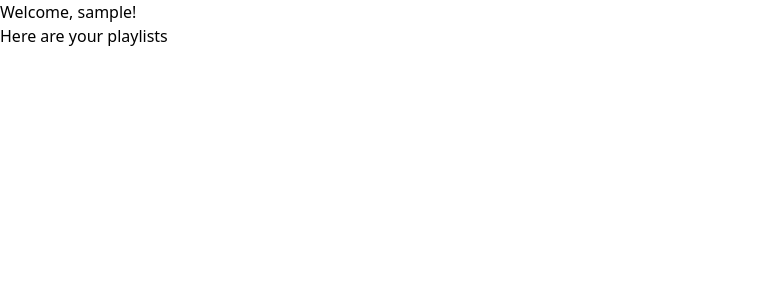
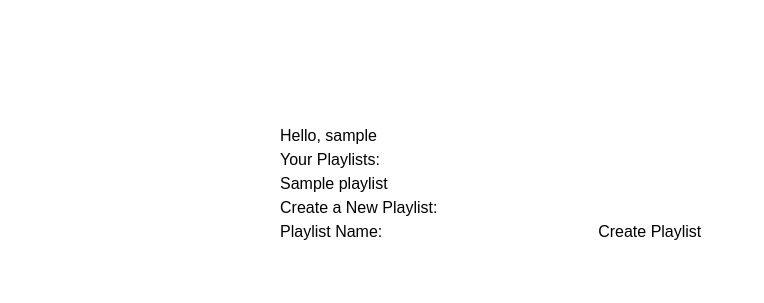
Before and after one commit to rubyimrie/songsearch, a Flask app: template templates/profile.html in a window 1280 px wide. Shown: the top 303 px of the page, without its empty margins (0-764 px from the left). Run offline with Flask 3, Linux system fonts and the light colour scheme; the template is opened without the code that fills it: most values are stand-ins (such as "Sample title", 1, 10 or a date in 2020); style sheets or scripts are compiled from the project's sources.

Commit message:
starting profiles

```diff
--- a/app.py
+++ b/app.py
@@ -1,8 +1,17 @@
-from flask import Flask, url_for, request, render_template, redirect, url_for
+from flask import Flask, url_for, request, render_template, redirect, url_for, session
 from markupsafe import escape
 
 app = Flask(__name__)
-users = {}
+users = {
+    'user1': 'password1',
+    'user2': 'password2',
+    'user3': 'password3'
+}
+mock_playlists = {
+            'user1': ['Playlist 1', 'Playlist 2', 'Playlist 3'],
+            'user2': ['Playlist A', 'Playlist B'],
+            'user3': ['My Playlist', 'Favorites']
+        }
 
 @app.route('/', methods=['GET', 'POST'])
 def index():
@@ -22,13 +31,18 @@ def index():
 
 @app.route('/login', methods=['GET', 'POST'])
 def login():
+
     if request.method == 'POST':
         username = request.form['username']
         password = request.form['password']
         if username in users and users[username] == password:
-            return redirect(url_for('profile', username=username))
+            # Set the user in the session upon successful login
+            session['user'] = username
+            playlists = mock_playlists.get(username, [])
+            return redirect(url_for('profile', username=username, playlists=playlists))
         else:
             return render_template('login.html', error="Invalid username or password")
+
     return render_template('login.html')
 
 @app.route('/search_results', methods=['POST'])
@@ -55,9 +69,51 @@ def signup():
             return redirect(url_for('login'))
     return render_template('signup.html')
 
-@app.route('/profile/<username>')
-def profile(username):
-    return render_template('profile.html', username=username)
+# Logout route
+@app.route('/logout')
+def logout():
+    # Remove user session
+    session.pop('user', None)
+    return redirect(url_for('login'))
+
+@app.route('/profile')
+def profile():
+    # Check if user is logged in
+    if 'user' in session:
+        username = session['user']
+
+        # Mock playlists for each user
+        mock_playlists = {
+            'user1': ['Playlist 1', 'Playlist 2', 'Playlist 3'],
+            'user2': ['Playlist A', 'Playlist B'],
+            'user3': ['My Playlist', 'Favorites']
+        }
+
+        # Retrieve playlists for the current user
+        playlists = mock_playlists.get(username, [])
+
+        return render_template('profile.html', username=username, playlists=playlists)
+    else:
+        # If user is not logged in, redirect to login page
+        return redirect(url_for('login'))
+
+@app.route('/create_playlist', methods=['POST'])
+def create_playlist():
+    # Check if user is logged in
+    if 'user' in session:
+        playlist_name = request.form.get('playlist_name')
+        # Add code to save the new playlist to the database or wherever you store playlists
+        # For example:
+        # playlist = Playlist(name=playlist_name, user_id=session['user'])
+        # db.session.add(playlist)
+        # db.session.commit()
+        # Assuming you're using SQLAlchemy and have a Playlist model
+
+        # Redirect the user back to their profile page after creating the playlist
+        return redirect(url_for('profile'))
+    else:
+        # If user is not logged in, redirect to login page
+        return redirect(url_for('login'))
 
 if __name__ == "__main__":
     app.run(debug=True)
--- a/templates/layout.html
+++ b/templates/layout.html
@@ -82,7 +82,11 @@
 </head>
 <body class="flex h-screen bg-sky-100">
     <header class="bg-indigo-700">
-        <a href="{{ url_for('login') }}">Log In</a>
+        {% if g.user %}
+            <a href="{{ url_for('profile', username=g.user) }}">My Profile</a>
+        {% else %}
+            <a href="{{ url_for('login') }}">Log In</a>
+        {% endif %}
         <a href="#">Playlists</a>
     </header>
 
--- a/templates/profile.html
+++ b/templates/profile.html
@@ -1,12 +1,21 @@
-<!DOCTYPE html>
-<html>
-<head>
-    <title>Profile</title>
-    <link href="{{url_for('static',filename='css/main.css')}}" rel="stylesheet">
-</head>
-</head>
-<body>
-    <h2>Welcome, {{ username }}!</h2>
-    <p>Here are your playlists</p>
-</body>
-</html>
+{% extends 'layout.html' %}
+{% block title %}Profile{% endblock %}
+
+{% block content %}
+<div class="container">
+    <h1>Hello, {{ username }}</h1>
+    <h2>Your Playlists:</h2>
+    <ul>
+        {% for playlist in playlists %}
+            <li>{{ playlist }}</li>
+        {% endfor %}
+    </ul>
+
+    <h2>Create a New Playlist:</h2>
+    <form action="{{ url_for('create_playlist') }}" method="post">
+        <label for="playlist_name">Playlist Name:</label>
+        <input type="text" id="playlist_name" name="playlist_name" required>
+        <button type="submit">Create Playlist</button>
+    </form>
+</div>
+{% endblock %}
```
